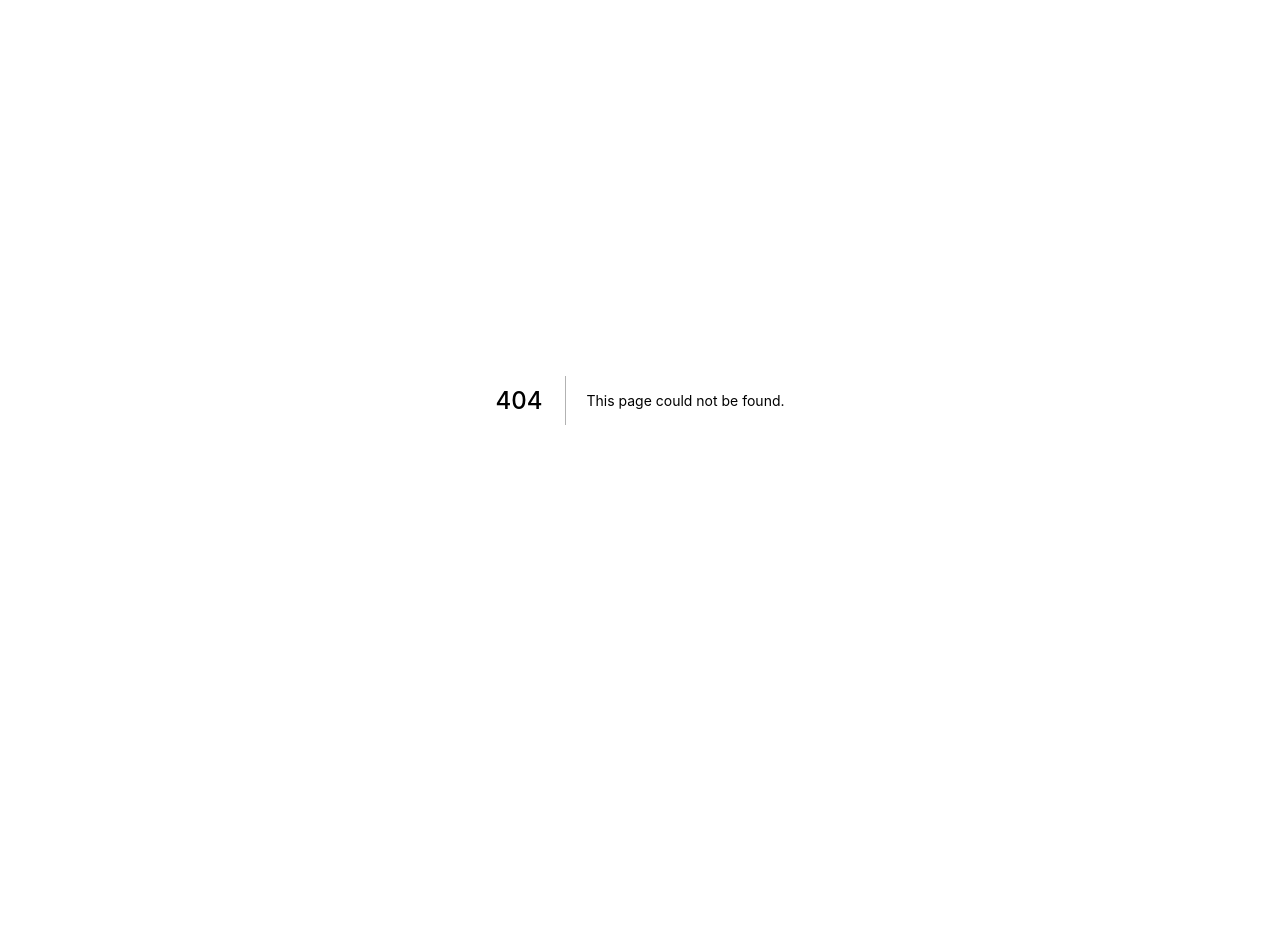
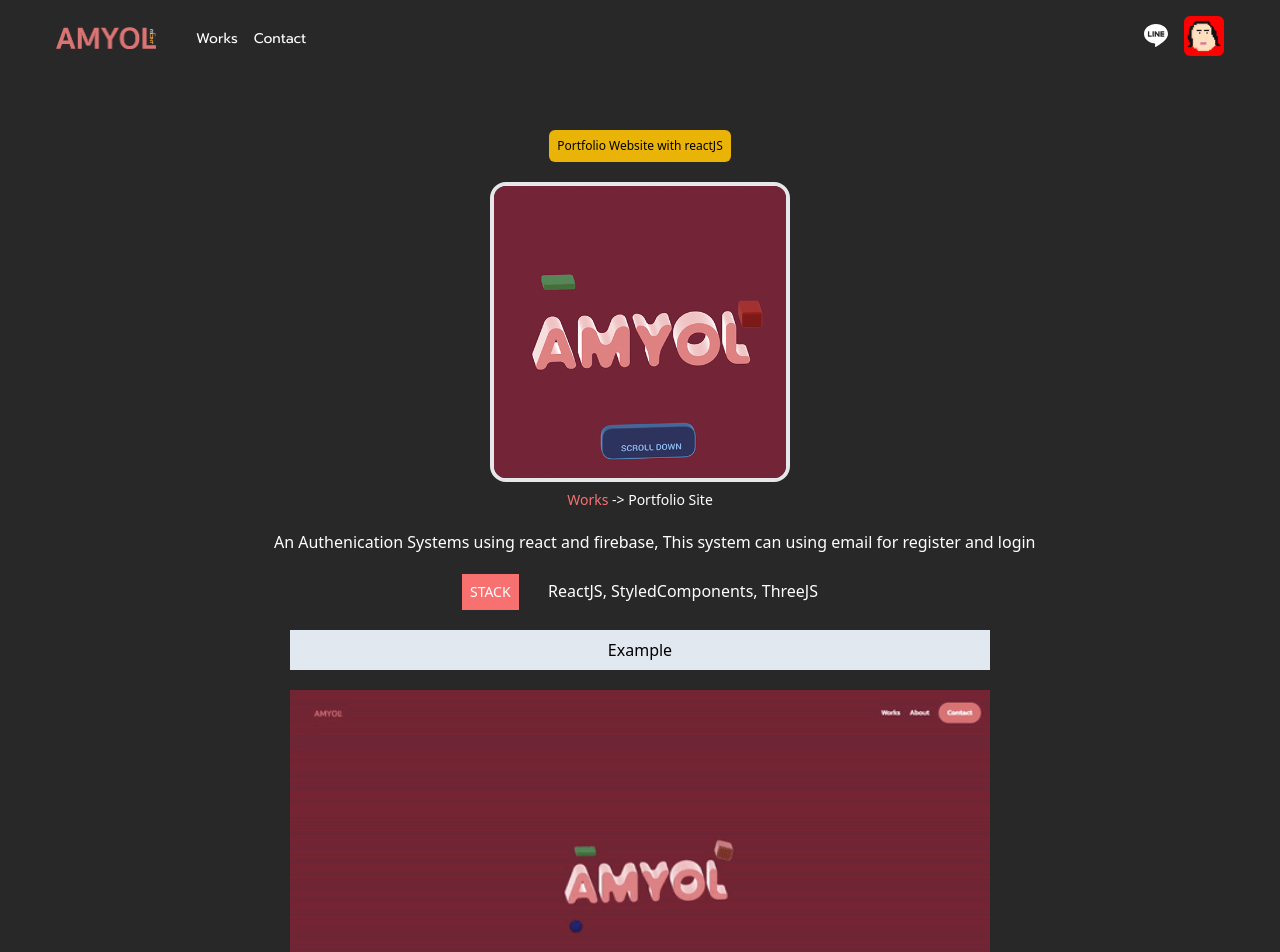
Before and after one commit to CrankyGus/next-amyol-portfolio, a Next.js app: page /works/portfolio in a window 1280 px wide. Before the commit this address had no page. Shown: the top 952 px of the page. Before the commit the page ends 800 px from the top, so only its background shows below. Built offline with nearby package versions, Linux system fonts and the light colour scheme.

Commit message:
Add workspages

```diff
--- a/components/About/about.tsx
+++ b/components/About/about.tsx
@@ -26,7 +26,7 @@ const About = () => {
                 <div className='flex text-white space-x-4 justify-center'>
                     <Link href="/works">
                         <a>
-                            <div className='p-3 bg-white text-black text-sm cursor-pointer transiton-all duration-300 hover:bg-cyan-500 hover:text-white'>Portfolio</div>
+                            <div className='p-3 bg-white text-black text-sm cursor-pointer transiton-all duration-300 hover:bg-cyan-500 hover:text-white'>Resume</div>
                         </a>
                     </Link>
                 </div>
--- a/components/WorkPages/Work/Work.tsx
+++ b/components/WorkPages/Work/Work.tsx
@@ -1,7 +1,6 @@
 import React from 'react'
 import Link from 'next/link'
-import Workcard from './workcard'
-
+import Workcard from './Workcard'
 
 
 const Work = () => {
@@ -15,8 +14,16 @@ const Work = () => {
                 </div>
 
                 <div className='p-5 flex space-x-4 justify-center '>
-                    <Workcard img='/image/works/work5.png' title='Authenication' desc='Authenication with firebase and react.'/>
-                    <Workcard img='/image/works/work1.png' title='Personal Portfolio' desc=' Website using reactjs and threejs.' />
+                    <Link href="/works/authen">
+                        <a>
+                            <Workcard img='/image/works/work5.png' title='Authenication' desc='Authenication with firebase and react.' />
+                        </a>
+                    </Link>
+                    <Link href="/works/portfolio">
+                        <a>
+                            <Workcard img='/image/works/work1.png' title='Personal Portfolio' desc=' Website using reactjs and threejs.' />
+                        </a>
+                    </Link>
 
                 </div>
                 <div className='p-5 flex space-x-4 justify-center '>
--- /dev/null
+++ b/pages/works/authen.tsx
@@ -0,0 +1,48 @@
+import React from 'react'
+import Head from 'next/head'
+import Navbar from '../../components/Navbar/navbar'
+import Link from 'next/link'
+import {motion} from 'framer-motion'
+import Footer from '../../components/Footer/footer'
+
+const Authen = () => {
+    return (
+        <div className='relative h-screen bg-gradient-to-b from-gray-900/10 to-[#010511] lg:h-[0vh] '>
+            <Head>
+                <title>Authenication Systems - Amyol</title>
+                <link rel="icon" href="/favicon.ico" />
+            </Head>
+            <Navbar/>
+
+            <motion.div exit={{ opacity: 0 }} initial={{ opacity: 0 }} animate={{ opacity: 1 }} transition={{duration:1}} className='bg-[#282828] flex flex-col items-center justify-center pt-[130px] pb-[60px] '>
+
+
+                <div className='rounded-md p-2 text-xs bg-yellow-500 transition-all duration-300 hover:bg-cyan-500 hover:text-white'>
+                    Authenication Systems with firebase
+                </div>
+
+                <div className='pt-5'>
+                    <img src="/image/works/work5.png" className='w-[300px] rounded-2xl border-4 ' alt="" />
+                </div>
+
+                <div className='p-2 text-sm  text-white'><span className='text-red-400 hover:text-red-500'><Link href="/works"><a>Works</a></Link></span> -{'>'} Authenication</div>
+                <p className=' pb-5 pt-3 text-white'><span>ㅤㅤ</span>An Authenication Systems using react and firebase, This system can using email for register and login</p>
+                <div className=' text-white'>
+                    <button className='p-2 bg-red-400 text-sm cursor-default'>STACK</button>
+                    ㅤㅤReactJS, Firebase
+                </div>
+                <div className='pt-5'>
+                    <div className='flex items-center justify-center text-black p-2 bg-slate-200'>Example</div>
+                    <img src="/image/works/work-lg1.png" className='pt-5' width={700} alt="" />
+                    <img src="/image/works/work-lg2.png" className='pt-5' width={700} alt="" />
+                </div>
+
+            </motion.div>
+            <Footer />
+
+
+        </div>
+    )
+}
+
+export default Authen
--- /dev/null
+++ b/pages/works/portfolio.tsx
@@ -0,0 +1,47 @@
+import React from 'react'
+import Head from 'next/head'
+import Navbar from '../../components/Navbar/navbar'
+import Link from 'next/link'
+import {motion} from 'framer-motion'
+import Footer from '../../components/Footer/footer'
+
+const Portfolio = () => {
+    return (
+        <div className='relative h-screen bg-gradient-to-b from-gray-900/10 to-[#010511] lg:h-[0vh] '>
+            <Head>
+                <title>Portfolio Site - Amyol</title>
+                <link rel="icon" href="/favicon.ico" />
+            </Head>
+            <Navbar/>
+
+            <motion.div exit={{ opacity: 0 }} initial={{ opacity: 0 }} animate={{ opacity: 1 }} transition={{duration:1}} className='bg-[#282828] flex flex-col items-center justify-center pt-[130px] pb-[60px] '>
+
+
+                <div className='rounded-md p-2 text-xs bg-yellow-500 transition-all duration-300 hover:bg-cyan-500 hover:text-white'>
+                   Portfolio Website with reactJS
+                </div>
+
+                <div className='pt-5'>
+                    <img src="/image/works/work1.png" className='w-[300px] rounded-2xl border-4 ' alt="" />
+                </div>
+
+                <div className='p-2 text-sm  text-white'><span className='text-red-400 hover:text-red-500'><Link href="/works"><a>Works</a></Link></span> -{'>'} Portfolio Site</div>
+                <p className=' pb-5 pt-3 text-white'><span>ㅤㅤ</span>An Authenication Systems using react and firebase, This system can using email for register and login</p>
+                <div className=' text-white'>
+                    <button className='p-2 bg-red-400 text-sm cursor-default'>STACK</button>
+                    ㅤㅤReactJS, StyledComponents, ThreeJS
+                </div>
+                <div className='pt-5'>
+                    <div className='flex items-center justify-center text-black p-2 bg-slate-200'>Example</div>
+                    <img src="/image/works/work1.gif" className='pt-5' width={700} alt="" />
+                </div>
+
+            </motion.div>
+            <Footer />
+
+
+        </div>
+    )
+}
+
+export default Portfolio
```
Also changed, not shown: public/image/works/work-lg2.png (added), 1 other file (tests, documents, lock files or other folders).
